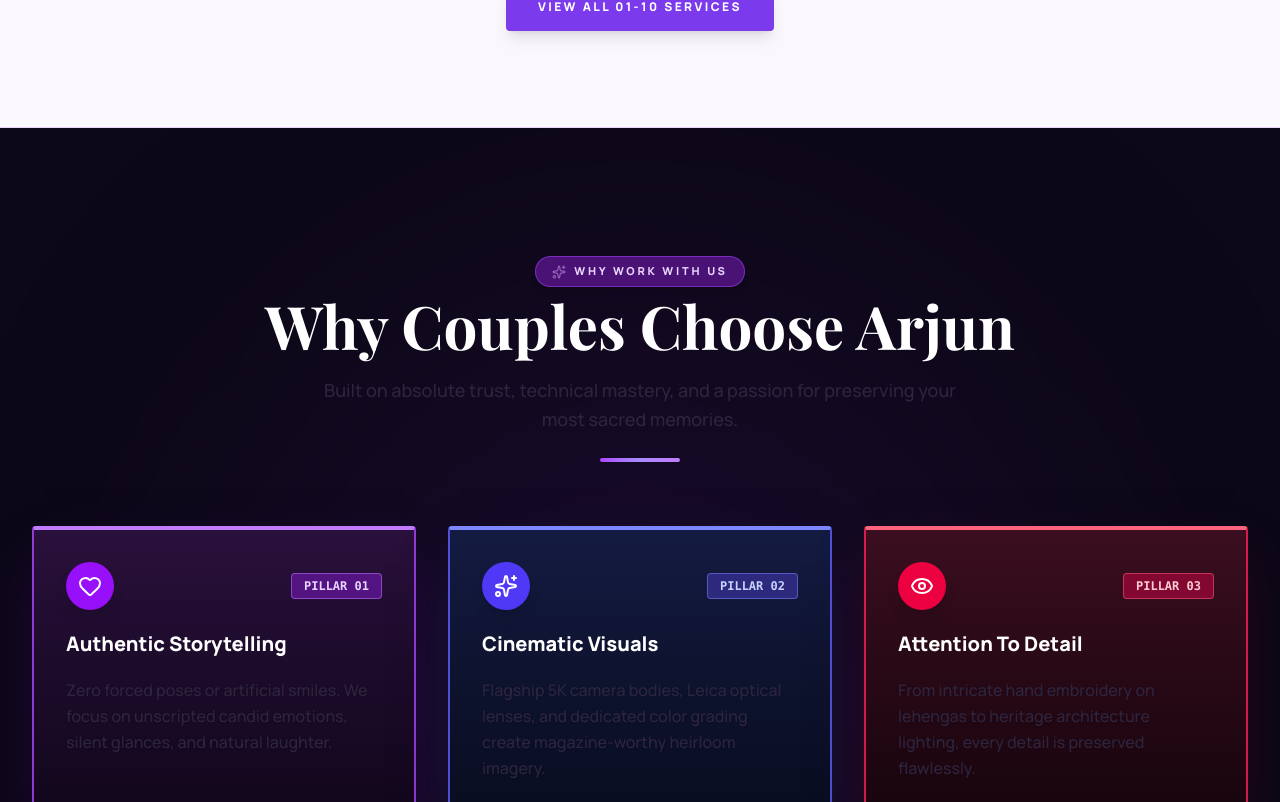
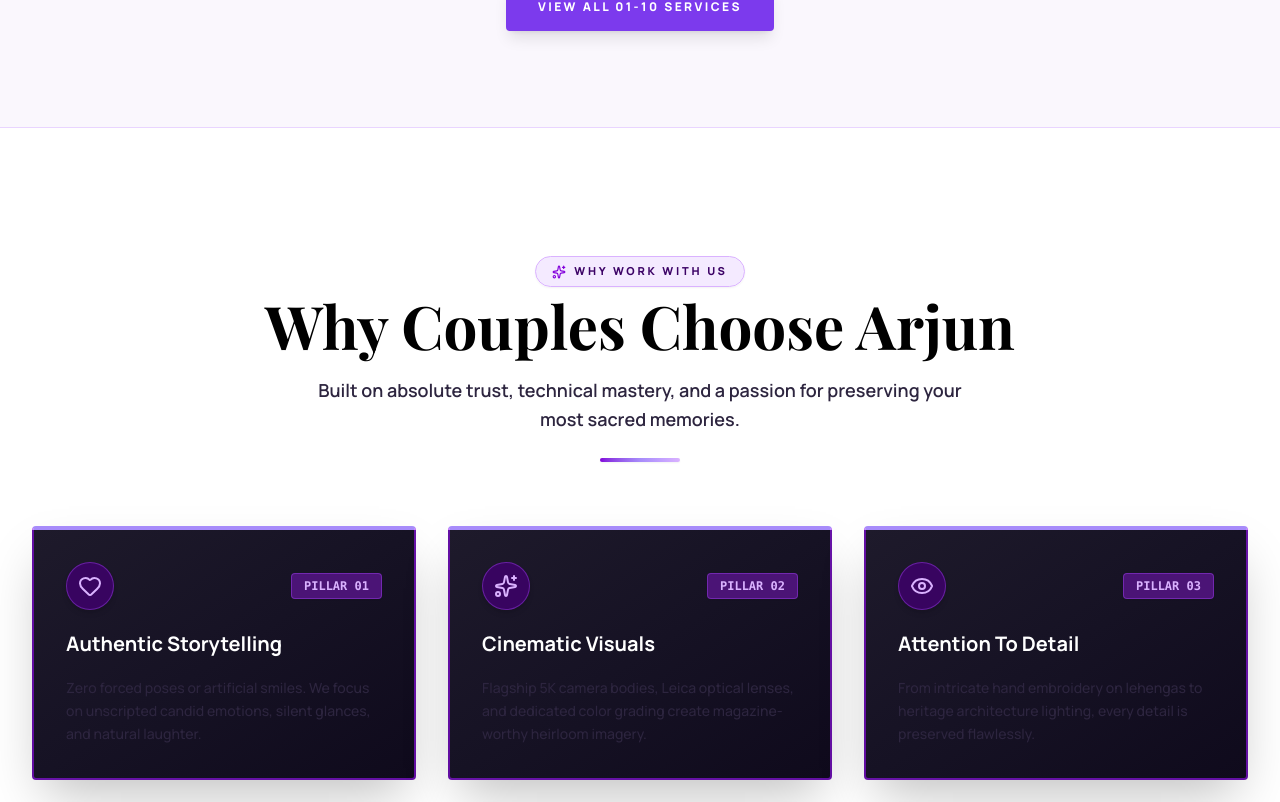
Before and after one commit to skotturty-dotcom/photography_website, a React (Vite) app: page / in a window 1280 px wide. Shown: the part 7178-7980 px from the top of the page. Built offline with nearby package versions, Linux system fonts and the light colour scheme; a web font is replaced by a local one.

Commit message:
style: transform WhyChooseUs pillar boxes to luxury dark metallic purple theme

```diff
--- a/src/components/sections/WhyChooseUs.jsx
+++ b/src/components/sections/WhyChooseUs.jsx
@@ -1,5 +1,6 @@
 import React from 'react';
-import { Sparkles, Heart, Eye, ShieldCheck, Clock, Award } from 'lucide-react';
+import { SectionHeading } from '../common/SectionHeading';
+import { Heart, Sparkles, Eye, ShieldCheck, Clock, Award } from 'lucide-react';
 
 export const WhyChooseUs = () => {
   const pillars = [
@@ -7,103 +8,71 @@ export const WhyChooseUs = () => {
       id: "01",
       title: "Authentic Storytelling",
       desc: "Zero forced poses or artificial smiles. We focus on unscripted candid emotions, silent glances, and natural laughter.",
-      icon: Heart,
-      cardBg: "bg-gradient-to-b from-[#2A103C] via-[#1C0B2A] to-[#12071C] border-2 border-purple-500/80 border-t-4 border-t-purple-400 hover:border-purple-300 shadow-purple-950/60",
-      iconBg: "bg-purple-600 group-hover:bg-purple-500",
-      pillBg: "bg-purple-900/90 text-purple-200 border-purple-400/50"
+      icon: Heart
     },
     {
       id: "02",
       title: "Cinematic Visuals",
       desc: "Flagship 5K camera bodies, Leica optical lenses, and dedicated color grading create magazine-worthy heirloom imagery.",
-      icon: Sparkles,
-      cardBg: "bg-gradient-to-b from-[#141B42] via-[#0E132F] to-[#090D20] border-2 border-indigo-500/80 border-t-4 border-t-indigo-400 hover:border-indigo-300 shadow-indigo-950/60",
-      iconBg: "bg-indigo-600 group-hover:bg-indigo-500",
-      pillBg: "bg-indigo-900/90 text-indigo-200 border-indigo-400/50"
+      icon: Sparkles
     },
     {
       id: "03",
       title: "Attention To Detail",
       desc: "From intricate hand embroidery on lehengas to heritage architecture lighting, every detail is preserved flawlessly.",
-      icon: Eye,
-      cardBg: "bg-gradient-to-b from-[#3B0E20] via-[#280916] to-[#18050D] border-2 border-rose-500/80 border-t-4 border-t-rose-400 hover:border-rose-300 shadow-rose-950/60",
-      iconBg: "bg-rose-600 group-hover:bg-rose-500",
-      pillBg: "bg-rose-900/90 text-rose-200 border-rose-400/50"
+      icon: Eye
     },
     {
       id: "04",
       title: "Personalized Experience",
       desc: "Custom timeline planning, dedicated location recces, and responsive communication throughout your entire journey.",
-      icon: ShieldCheck,
-      cardBg: "bg-gradient-to-b from-[#092B22] via-[#051D17] to-[#03130E] border-2 border-emerald-500/80 border-t-4 border-t-emerald-400 hover:border-emerald-300 shadow-emerald-950/60",
-      iconBg: "bg-emerald-600 group-hover:bg-emerald-500",
-      pillBg: "bg-emerald-900/90 text-emerald-200 border-emerald-400/50"
+      icon: ShieldCheck
     },
     {
       id: "05",
       title: "Professional Delivery",
       desc: "Instant real-time dual memory card data backups, rapid 3-week digital gallery turnarounds, and luxury print albums.",
-      icon: Clock,
-      cardBg: "bg-gradient-to-b from-[#38200B] via-[#261507] to-[#180D04] border-2 border-amber-500/80 border-t-4 border-t-amber-400 hover:border-amber-300 shadow-amber-950/60",
-      iconBg: "bg-amber-600 group-hover:bg-amber-500",
-      pillBg: "bg-amber-900/90 text-amber-200 border-amber-400/50"
+      icon: Clock
     },
     {
       id: "06",
       title: "Trusted By Couples",
       desc: "Over 150+ happy couples and 10+ years of continuous craftsmanship recognized across Vogue & WedMeGood.",
-      icon: Award,
-      cardBg: "bg-gradient-to-b from-[#360D33] via-[#250823] to-[#180516] border-2 border-fuchsia-500/80 border-t-4 border-t-fuchsia-400 hover:border-fuchsia-300 shadow-fuchsia-950/60",
-      iconBg: "bg-fuchsia-600 group-hover:bg-fuchsia-500",
-      pillBg: "bg-fuchsia-900/90 text-fuchsia-200 border-fuchsia-400/50"
+      icon: Award
     }
   ];
 
   return (
-    <section className="py-24 sm:py-32 bg-[#0C0817] border-b border-purple-900/60 relative overflow-hidden">
-      {/* Soft Ambient Halo Background Glow */}
-      <div className="absolute top-1/2 left-1/2 -translate-x-1/2 -translate-y-1/2 w-[800px] h-[800px] bg-purple-900/15 rounded-full blur-[140px] pointer-events-none" />
+    <section className="py-24 sm:py-32 bg-white border-b border-purple-200">
+      <div className="max-w-7xl mx-auto px-4 sm:px-6 lg:px-8 space-y-16">
+        <SectionHeading
+          subtitle="WHY WORK WITH US"
+          title="Why Couples Choose Arjun"
+          description="Built on absolute trust, technical mastery, and a passion for preserving your most sacred memories."
+        />
 
-      <div className="max-w-7xl mx-auto px-4 sm:px-6 lg:px-8 space-y-16 relative z-10">
-        <div className="flex flex-col items-center text-center space-y-3 mb-12 sm:mb-16">
-          <div className="inline-flex items-center space-x-2 bg-purple-900/80 border border-purple-500/50 px-4 py-1.5 rounded-full shadow-md mb-1">
-            <Sparkles className="w-3.5 h-3.5 text-purple-300 animate-pulse" />
-            <span className="text-[11px] font-body tracking-[0.25em] text-purple-200 uppercase font-extrabold">
-              WHY WORK WITH US
-            </span>
-          </div>
-          <h2 className="font-serif text-3xl sm:text-4xl md:text-5xl lg:text-6xl font-bold text-white tracking-tight leading-[1.15] max-w-4xl">
-            Why Couples Choose Arjun
-          </h2>
-          <p className="text-purple-200 font-medium text-base sm:text-lg max-w-2xl leading-relaxed pt-1">
-            Built on absolute trust, technical mastery, and a passion for preserving your most sacred memories.
-          </p>
-          <div className="w-20 h-[3.5px] bg-gradient-to-r from-purple-500 via-[#A78BFA] to-purple-400 rounded-full mt-3 shadow-xs" />
-        </div>
-
-        {/* 6 UNIQUE DISTINCT COLOR THEME CARDS WITH CRISP WHITE FONTS */}
         <div className="grid grid-cols-1 md:grid-cols-2 lg:grid-cols-3 gap-8">
           {pillars.map((pillar) => {
             const IconComp = pillar.icon;
             return (
               <div
                 key={pillar.id}
-                className={`${pillar.cardBg} p-8 rounded-sm space-y-5 shadow-2xl transition-all duration-300 group hover:-translate-y-1.5`}
+                className="bg-gradient-to-br from-[#1E1A2B] via-[#161224] to-[#0F0A1C] border-2 border-purple-600/60 border-t-4 border-t-[#A78BFA] p-8 rounded-sm space-y-5 shadow-2xl hover:shadow-[0_15px_35px_rgba(124,58,237,0.35)] hover:border-purple-400 transition-all duration-300 group"
               >
                 <div className="flex items-center justify-between">
-                  <div className={`w-12 h-12 rounded-full ${pillar.iconBg} text-white flex items-center justify-center shadow-lg group-hover:scale-110 transition-all`}>
-                    <IconComp className="w-6 h-6" />
+                  <div className="w-12 h-12 rounded-full bg-purple-950/90 text-purple-300 border border-purple-500/40 flex items-center justify-center shadow-md group-hover:scale-110 transition-transform">
+                    <IconComp className="w-6 h-6 text-purple-300" />
                   </div>
-                  <span className={`font-mono text-xs font-extrabold px-3 py-1 rounded border ${pillar.pillBg}`}>
+                  <span className="font-mono text-xs text-purple-300 font-extrabold bg-purple-900/80 px-3 py-1 rounded border border-purple-500/40 shadow-xs">
                     PILLAR {pillar.id}
                   </span>
                 </div>
 
-                <h3 className="font-sans text-xl text-white font-black leading-snug tracking-wide group-hover:text-white transition-colors">
+                <h3 className="font-sans text-xl text-white font-bold group-hover:text-purple-300 transition-colors leading-snug tracking-normal">
                   {pillar.title}
                 </h3>
 
-                <p className="text-sm sm:text-base text-white/95 font-medium leading-relaxed drop-shadow-xs">
+                <p className="text-sm text-purple-100 font-medium leading-relaxed">
                   {pillar.desc}
                 </p>
               </div>
```
